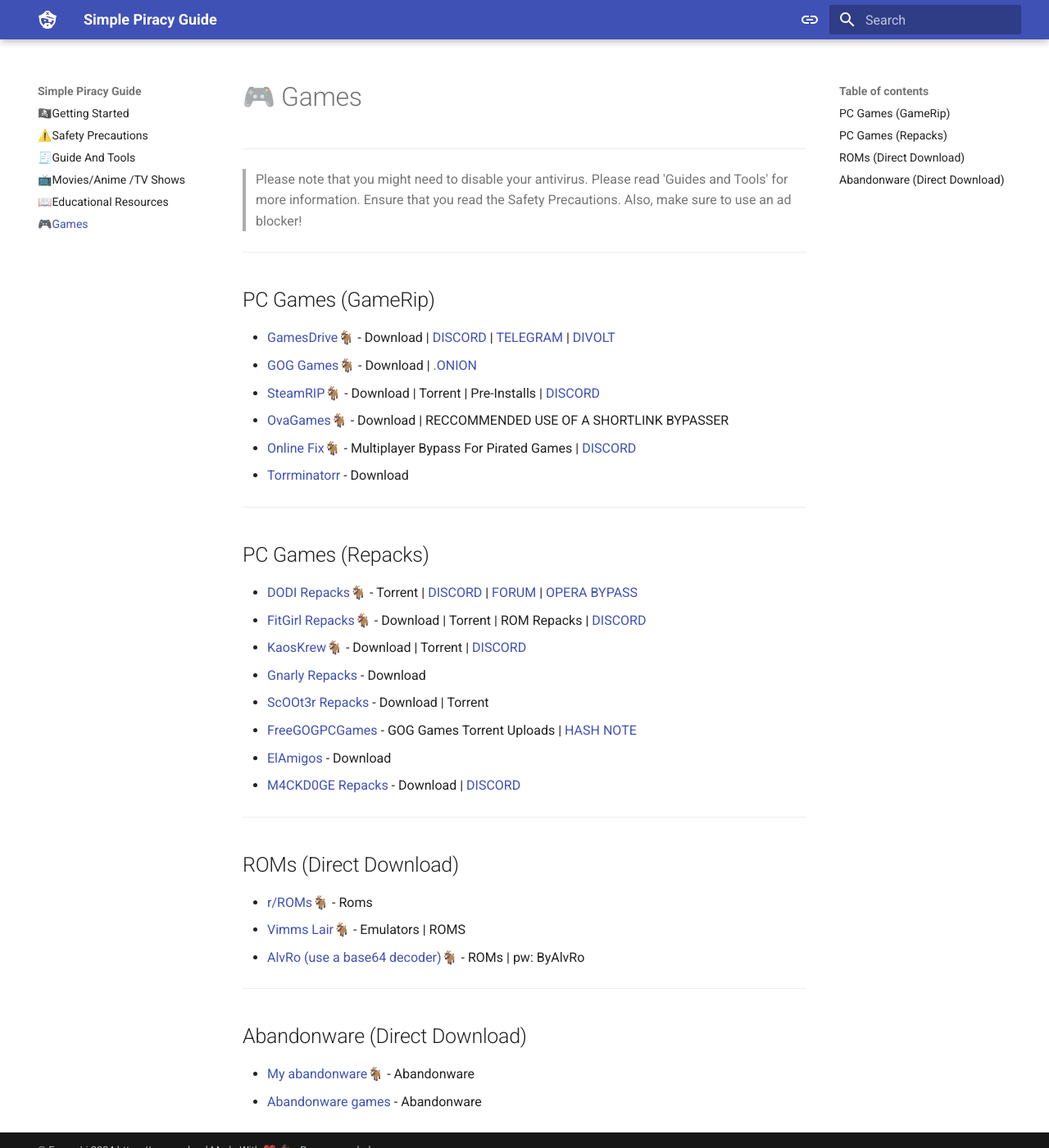
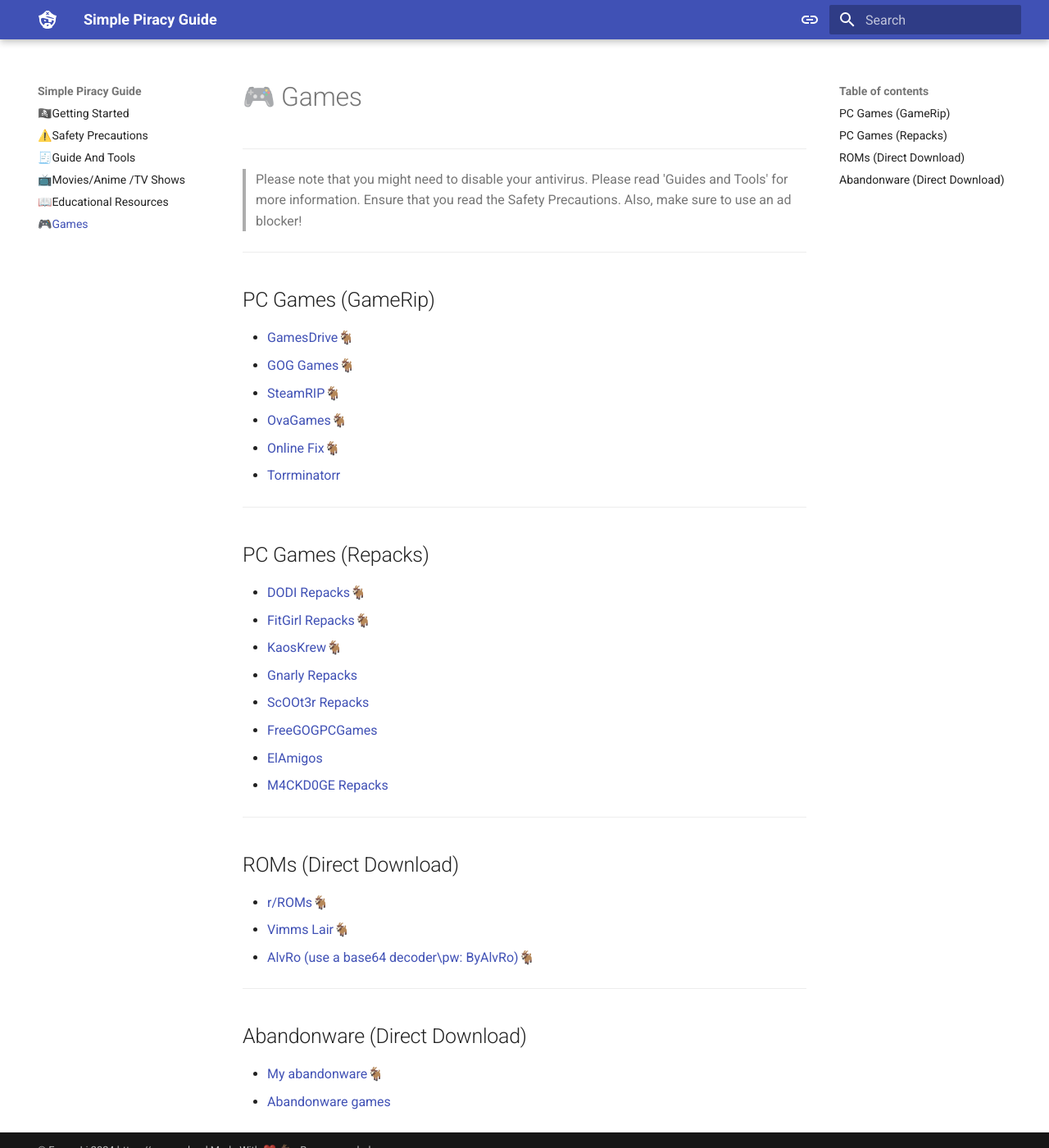
Before and after one commit to eli32-vlc/simple-piracy-guide, an MkDocs documentation site: the page built from docs/games.md, in a window 1280 px wide and 1400 px high. Shown: the whole window at 82% size. Built offline with MkDocs 1.6.1 and Material for MkDocs 9.7.7, drawn with Linux system fonts in a browser that asks for light colours.

Commit message:
Update games.md

```diff
--- a/docs/games.md
+++ b/docs/games.md
@@ -6,34 +6,34 @@
 ---
 ## PC Games (GameRip)
 
-- [GamesDrive🐐](https://gamesdrive.net/) - Download | [DISCORD](https://discord.gg/wXdNEhf73x) | [TELEGRAM](https://t.me/+qkrAOiq7k7ozNzRk) | [DIVOLT](https://gamesdrive.divolt.xyz/)
-- [GOG Games🐐](https://gog-games.to/) - Download  | [.ONION](http://goggamespyi7b6ybpnpnlwhb4md6owgbijfsuj6z5hesqt3yfyz42rad.onion/)
-- [SteamRIP🐐](https://steamrip.com/) - Download | Torrent | Pre-Installs | [DISCORD](https://discord.gg/ycDt32VpPH)
-- [OvaGames🐐](https://www.ovagames.com/) - Download | RECCOMMENDED USE OF A SHORTLINK BYPASSER
-- [Online Fix🐐](https://online-fix.me/) - Multiplayer Bypass For Pirated Games | [DISCORD](https://discord.gg/yExgFYncMD)
-- [Torrminatorr](https://forum.torrminatorr.com/) - Download
+- [GamesDrive🐐](https://gamesdrive.net/)
+- [GOG Games🐐](https://gog-games.to/)
+- [SteamRIP🐐](https://steamrip.com/)
+- [OvaGames🐐](https://www.ovagames.com/)
+- [Online Fix🐐](https://online-fix.me/)
+- [Torrminatorr](https://forum.torrminatorr.com/)
 
 ---
 ## PC Games (Repacks)
 
-- [DODI Repacks🐐](https://dodi-repacks.site/) - Torrent | [DISCORD](https://discord.gg/uE273qJ) | [FORUM](https://dodi-forums.win/) | [OPERA BYPASS](https://rentry.co/lootlink)
-- [FitGirl Repacks🐐](https://fitgirl-repacks.site/)  - Download | Torrent | ROM Repacks | [DISCORD](https://discord.gg/Up3YARe4RW)
-- [KaosKrew🐐](https://kaoskrew.org/) - Download | Torrent | [DISCORD](https://discord.com/invite/WF2pqPTFBs)
-- [Gnarly Repacks](https://rentry.co/FMHYBase64#gnarly_repacks) - Download
-- [ScOOt3r Repacks](https://discord.gg/xe3Fys8Upy) - Download | Torrent
-- [FreeGOGPCGames](https://freegogpcgames.com/) - GOG Games Torrent Uploads | [HASH NOTE](https://pastebin.com/pNMj3nay)
-- [ElAmigos](https://elamigos.site/) - Download
-- [M4CKD0GE Repacks](https://m4ckd0ge-repacks.site/) - Download | [DISCORD](https://discord.gg/693hNBdymb)
+- [DODI Repacks🐐](https://dodi-repacks.site/)
+- [FitGirl Repacks🐐](https://fitgirl-repacks.site/)
+- [KaosKrew🐐](https://kaoskrew.org/)
+- [Gnarly Repacks](https://rentry.co/FMHYBase64#gnarly_repacks)
+- [ScOOt3r Repacks](https://discord.gg/xe3Fys8Upy)
+- [FreeGOGPCGames](https://freegogpcgames.com/)
+- [ElAmigos](https://elamigos.site/)
+- [M4CKD0GE Repacks](https://m4ckd0ge-repacks.site/)
 
 ---
 ## ROMs (Direct Download)
 
-- [r/ROMs🐐](https://reddit.com/r/roms) - Roms
-- [Vimms Lair🐐](https://vimm.net/) - Emulators | ROMS
-- [AlvRo (use a base64 decoder\)🐐](https://rentry.co/FMHYBase64#alvro) - ROMs | pw: ByAlvRo
+- [r/ROMs🐐](https://reddit.com/r/roms)
+- [Vimms Lair🐐](https://vimm.net/)
+- [AlvRo (use a base64 decoder\pw: ByAlvRo)🐐](https://rentry.co/FMHYBase64#alvro)
 
 ---
 ## Abandonware (Direct Download)
 
-- [My abandonware🐐](https://www.myabandonware.com/) - Abandonware
-- [Abandonware games](https://abandonwaregames.net/) - Abandonware
+- [My abandonware🐐](https://www.myabandonware.com/)
+- [Abandonware games](https://abandonwaregames.net/)
```
